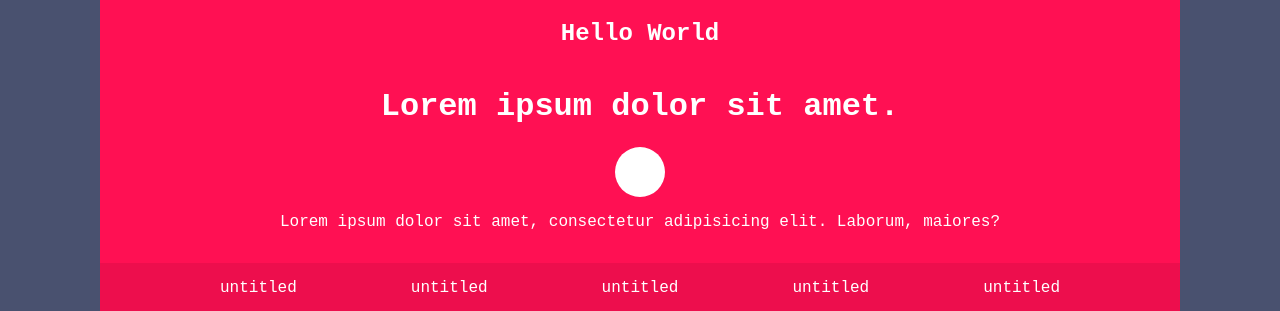
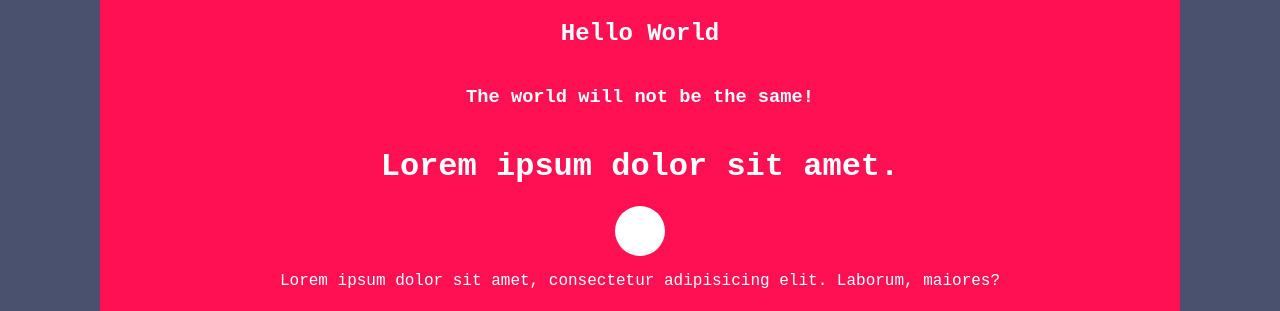
Before and after one commit to ALEVOLDON/HUMAN, a plain HTML site: page index.html in a window 1280 px wide. Shown: the top 311 px of the page. Drawn offline with Linux system fonts and the light colour scheme.

Commit message:
Добавили заголовок третьего уровня.

```diff
--- a/index.html
+++ b/index.html
@@ -10,6 +10,7 @@
 <body>
     <header class="header">
         <h2>Hello World</h2>
+        <h3>The world will not be the same!</h3>
         <h1>Lorem ipsum dolor sit amet.</h1>
         <div class="logo"></div>
         <p>Lorem ipsum dolor sit amet, consectetur adipisicing elit. Laborum, maiores?</p>
```
